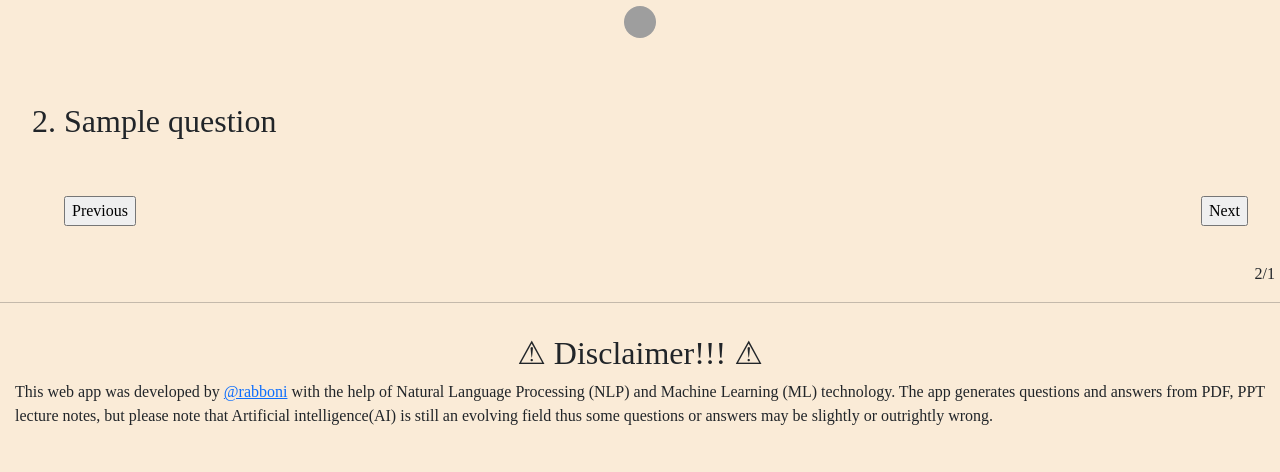
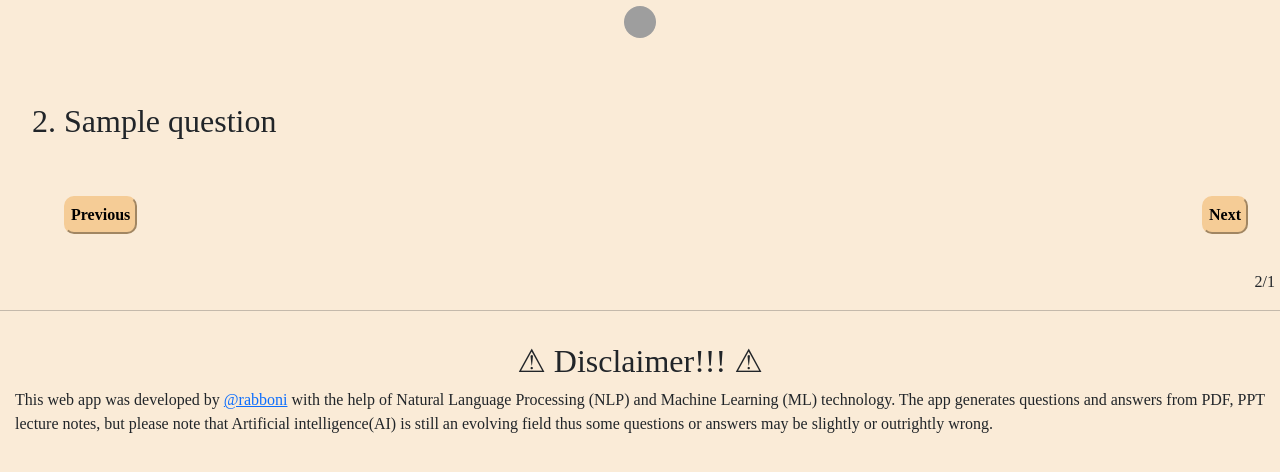
Before and after one commit to Gideon00/path-pharm, a Flask app: template templates/exam_mcq.html in a window 1280 px wide. Shown: the part 200-672 px from the top of the page. Run offline with Flask 3, Linux system fonts and the light colour scheme; the visitor is signed in with stand-in values (Sample User, id 1); the template is opened without the code that fills it: most values are stand-ins (such as "Sample title", 1, 10 or a date in 2020); parts of the project's set-up code (start-up, migrations or seed data) failed here and were passed over; some libraries are stand-ins or nearby versions; some web fonts are replaced; grey boxes are pictures that could not be loaded.

Commit message:
Update exam_mcq.html

```diff
--- a/templates/exam_mcq.html
+++ b/templates/exam_mcq.html
@@ -9,9 +9,9 @@
         <h1>Read Mode MCQs Practice!</h1>
         <h3>{{ region }}</h3>
         {% if session.picture %}
-            <img class="profile_img" src="{{ session['picture'] }}">
+            <img class="profile_img" src="{{ session['picture'] }}" alt="{{ session['name'] }}">
         {% else %}
-            <img class="profile_img" src="{{ url_for('static', filename='images/default_profile.jpg') }}">
+            <img class="profile_img" src="{{ url_for('static', filename='images/default_profile.jpg') }}" alt="{{ session['name'] }}">
         {% endif %}
     </div>
     <div class="question-display">
@@ -29,8 +29,8 @@
                         {% endfor %}
                         <br><br>
                         <div id="nextPrev">
-                            <input formaction="/previous_exam_mcq" class="Previous" type="submit" value="Previous" {% if disable_previous %} id="disabled" disabled {% endif %}>
-                            <input class="next" type="submit" value="Next" {% if disable_next %} id="disabled" disabled {% endif %}>
+                            <input formaction="/previous_exam_mcq" class="myBtn" type="submit" value="Previous" {% if disable_previous %} id="disabled" disabled {% endif %}>
+                            <input class="myBtn" type="submit" value="Next" {% if disable_next %} id="disabled" disabled {% endif %}>
                         </div>
                     </form>
 
```
